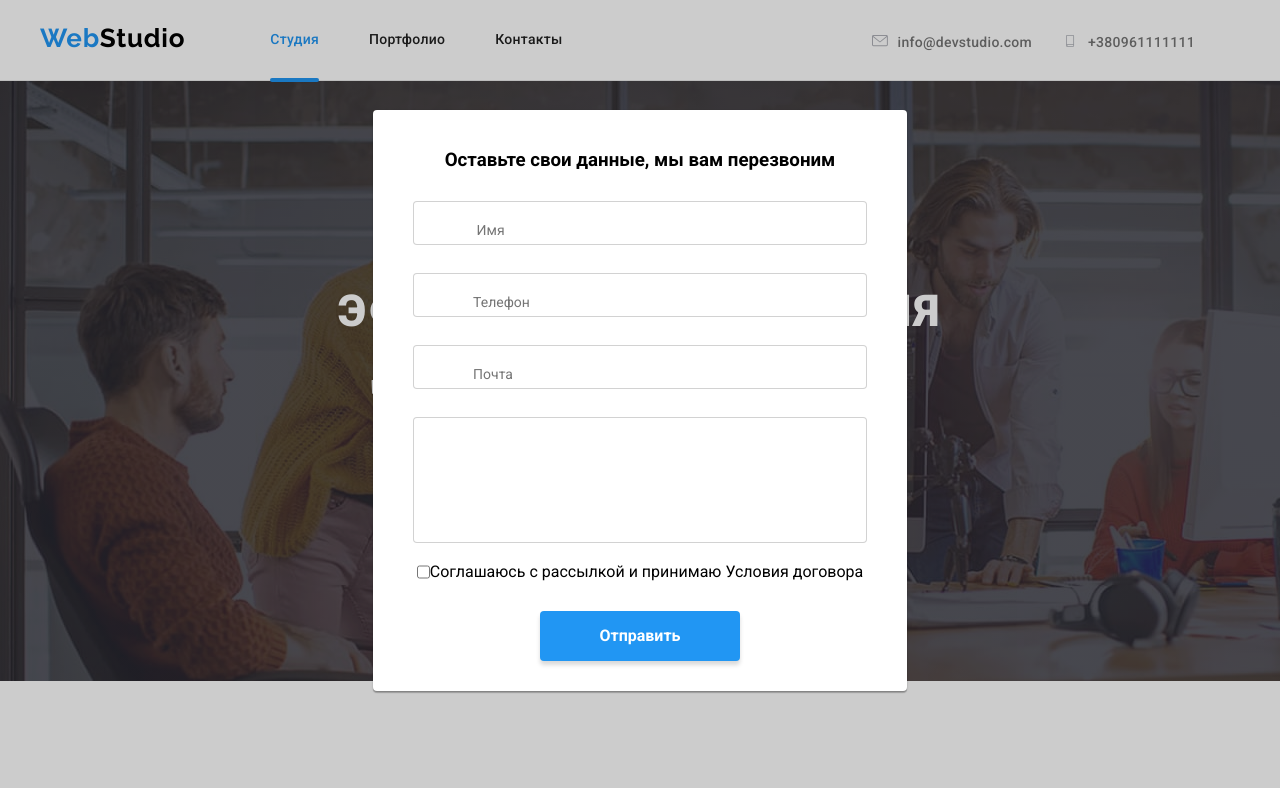
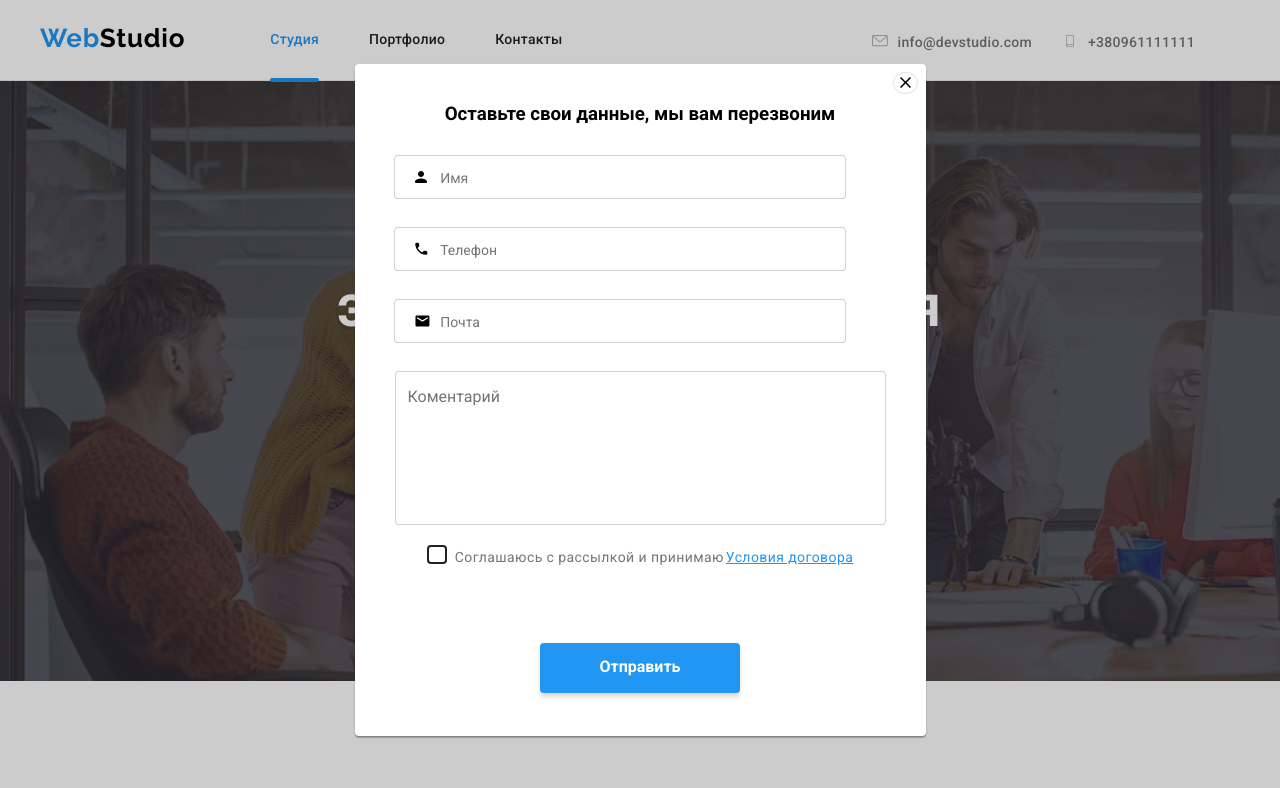
Before and after one commit to Olha-Dmytriieva/goit-markup-hw-05, a plain HTML site: page index.html in a window 1280 px wide. Both pictures are taken after a click on the button "Заказать услугу". Shown: the top 788 px of the page. Drawn offline with Linux system fonts and the light colour scheme.

Commit message:
made a modal window

```diff
--- a/index.html
+++ b/index.html
@@ -44,29 +44,40 @@
                 <div class="modal" >
                     <h3 class="modal-header">Оставьте свои данные, мы вам перезвоним</h3>
                 <form class="modal-form">
+                    <button type="reset" class="modal-svg-close">  <svg  width=11 height=11 ><use href="./sprite-modal.svg#icon-modal-close"></use></svg></button>
+
 
                     <div class="modal-section">
-                    <input type="text"  name="name" id="name" class="input">
-                    <label for="name" class="modal-name"> <svg class="icon-modal" width=20 height=20><use href="./sprite.svg#icon-modal-1"></use></svg> Имя</label>
+                        <input type="text"  name="name" id="name" class="input" placeholder=" " required>
+                        <label for="name" class="modal-name"> Имя</label>
+                        <svg class="modal-svg" width=12 height=20 ><use href="./sprite-modal.svg#icon-modal-1"></use></svg>
                     </div>
 
                     <div class="modal-section">
-                    <input type="tel"  name="phone" id="phone" class="input">
-                    <label for="phone" class="modal-name"> <svg width=20 height=20><use href="./sprite.svg#icon-modal-2"></use></svg>Телефон</label>
+                        <input type="tel"  name="phone" id="phone" class="input" placeholder=" " required>
+                        <label for="phone" class="modal-name"> Телефон</label>
+                        <svg class="modal-svg" width=13 height=20><use href="./sprite-modal.svg#icon-modal-2"></use></svg>
                     </div>
 
                     <div class="modal-section">
-                    <input type="email"  name="email" id="email" class="input" >
-                    <label for="email" class="modal-name" > <svg width=20 height=20><use href="./sprite.svg#icon-modal-3"></use></svg>Почта</label>
+                        <input type="email"  name="email" id="email" class="input" placeholder=" " required>
+                        <label for="email" class="modal-name" > Почта</label>
+                        <svg class="modal-svg" width=15 height=20><use href="./sprite-modal.svg#icon-modal-3"></use></svg>
                     </div>
 
                     <label for="textarea"></label>
-                    <textarea name="textarea" id="textarea" cols="30" rows="10" class="textarea"></textarea>
+                    <textarea name="textarea" id="textarea" cols="30" rows="10" class="textarea" placeholder="Коментарий" class="textarea"></textarea>
 
 
-                    <label class="agreement" for="checkbox"> <input type="checkbox" name="checkbox" id="checkbox"> Соглашаюсь с рассылкой и принимаю Условия договора</label>
 
-                    <button class="hero-section-button-modal" data-modal-close>Отправить</button>
+                       <label class="agreement" >
+                        <input type="checkbox" name="checkbox" class="checkbox" required>
+                        <span class="check-field"> <svg  width=15 height=15><use href="./sprite-modal.svg#icon-modal-4"></use></svg></span>
+                        Соглашаюсь с рассылкой и принимаю <a href="#" class="agreement-link">Условия договора</a>
+                    </label>
+
+
+                    <button type="submit" class="hero-section-button-modal" data-modal-close >Отправить</button>
                 </form>
 
                 <!-- <button class="hero-section-button-modal" data-modal-close>Отправить</button> -->
--- a/styles.css
+++ b/styles.css
@@ -284,7 +284,6 @@ body {
     position: absolute;
     top: 20%;
     left: 15%;
-    /* background-color: teal; */
     font-family: Roboto;
     font-style: normal;
     font-weight: normal;
@@ -292,6 +291,50 @@ body {
     line-height: 16px;
     color: #757575;
 }
+
+.modal-svg{
+    position: absolute;
+    top: 50%;
+    left: 60px;
+    transform: translateY(-120%);
+    margin: auto;
+}
+
+.modal-svg-close{
+    position: absolute;
+    top: 8px;
+    right: 8px;
+    background: #FFFFFF;
+    border: 1px solid rgba(0, 0, 0, 0.1);
+    border-radius: 50%;
+    outline: none;
+
+}
+
+.modal-svg-close:hover{
+    fill: var(--accent-color);
+    outline: none;
+}
+
+.input:focus ~.modal-svg{
+    fill: var(--accent-color);
+}
+.input:focus{
+    border: 1px solid #2196F3;
+    border-radius: 4px;
+    background-color: var(--background-color);
+    outline: none;
+
+
+}
+.input:focus + .modal-name,
+.input:not(:placeholder-shown) + .modal-name{
+    color:var(--accent-color);
+    transform: translate( -20px, -35px);
+    transition: var(--transition);
+
+}
+
 
 
 .modal-header{
@@ -305,39 +348,109 @@ body {
 .modal-form{
     display: flex;
     flex-direction: column;
+    height: 581px;
+    box-sizing: border-box;
 }
+
 .input{
-    width: 448px;
+    width: 408px;
     height: 40px;
-    margin-left: 40px;
-    margin-right: 40px;
+    margin-left: 39px;
+    margin-right: 39px;
     margin-bottom: 28px;
     border: 1px solid rgba(33, 33, 33, 0.2);
     border-radius: 4px;
+    padding-left: 40px;
 
 }
+
 
 
 .input:focus{
     color: var(--accent-color);
     box-shadow: 0px 1px 3px rgba(0, 0, 0, 0.12), 0px 1px 1px rgba(0, 0, 0, 0.14), 0px 2px 1px rgba(0, 0, 0, 0.2);
     border-radius: 4px;
+    padding-left: 40px;
+
 }
+
+.input:focus:required:valid:not(:placeholder-shown){
+    color: var(--accent-color);
+}
+
+
+.contact-form-btn.submit{
+    background-color: var(--accent-color);
+
+}
+
 .textarea{
     margin-left: 40px;
     margin-right: 40px;
     margin-bottom: 20px;
-    width: 448px;
+    width: 465px;
     height: 120px;
     resize: none;
     border: 1px solid rgba(33, 33, 33, 0.2);
     border-radius: 4px;
+    padding: 16px 12px;
+
 }
+
+.textarea:focus{
+    border: 1px solid #2196F3;
+    border-radius: 4px;
+    background-color: var(--background-color);
+    outline: none;
+
+}
+
 
 .agreement{
     margin-bottom: 30px;
-   display: flex;
-   justify-content: center;
+    display: flex;
+    justify-content: center;
+    font-family: Roboto;
+    font-style: normal;
+    font-weight: normal;
+    font-size: 14px;
+    line-height: 24px;
+    /* identical to box height, or 171% */
+    letter-spacing: 0.03em;
+    color: #757575;
+
+}
+
+.agreement-link{
+    color: var(--accent-color);
+    margin-left: 2px;
+}
+
+
+.check-field{
+    width: 15px;
+    height: 15px;
+    border: 2px solid #212121;
+    display: flex;
+    background-color: var(--background-color);
+    margin-right: 8px;
+    border-radius: 4px;
+    padding-left: 1px;
+}
+
+.checkbox:checked + .check-field{
+    background-color: var(--accent-color);
+    border: 2px solid var(--accent-color);
+    border-radius: 4px;
+    transition: var(--transition);
+
+
+}
+.checkbox{
+    appearance: none;
+    -webkit-appearance:none;
+    -moz-appearance:none;
+
 }
 
 .hero-section-button{
@@ -345,14 +458,12 @@ body {
     font-weight: bold;
     font-size: 16px;
     line-height: 1.80;
-    /* display: flex;
-    justify-content: center;
-    align-items: center; */
+
     background-color: var(--accent-color);
     color: #fff;
     height: 50px;
     width: 200px;
-    /* text-decoration: none; */
+
     box-shadow: 0px 4px 4px rgba(0, 0, 0, 0.15);
     border-radius: 4px;
     border-width: 0px;
@@ -809,6 +920,7 @@ padding-left: 0px;
 
 .footer-modal-form{
    padding-left: 94px;
+
 }
 
 
```
Also changed, not shown: sprite-modal.svg (renamed from symbol-defs.svg).
